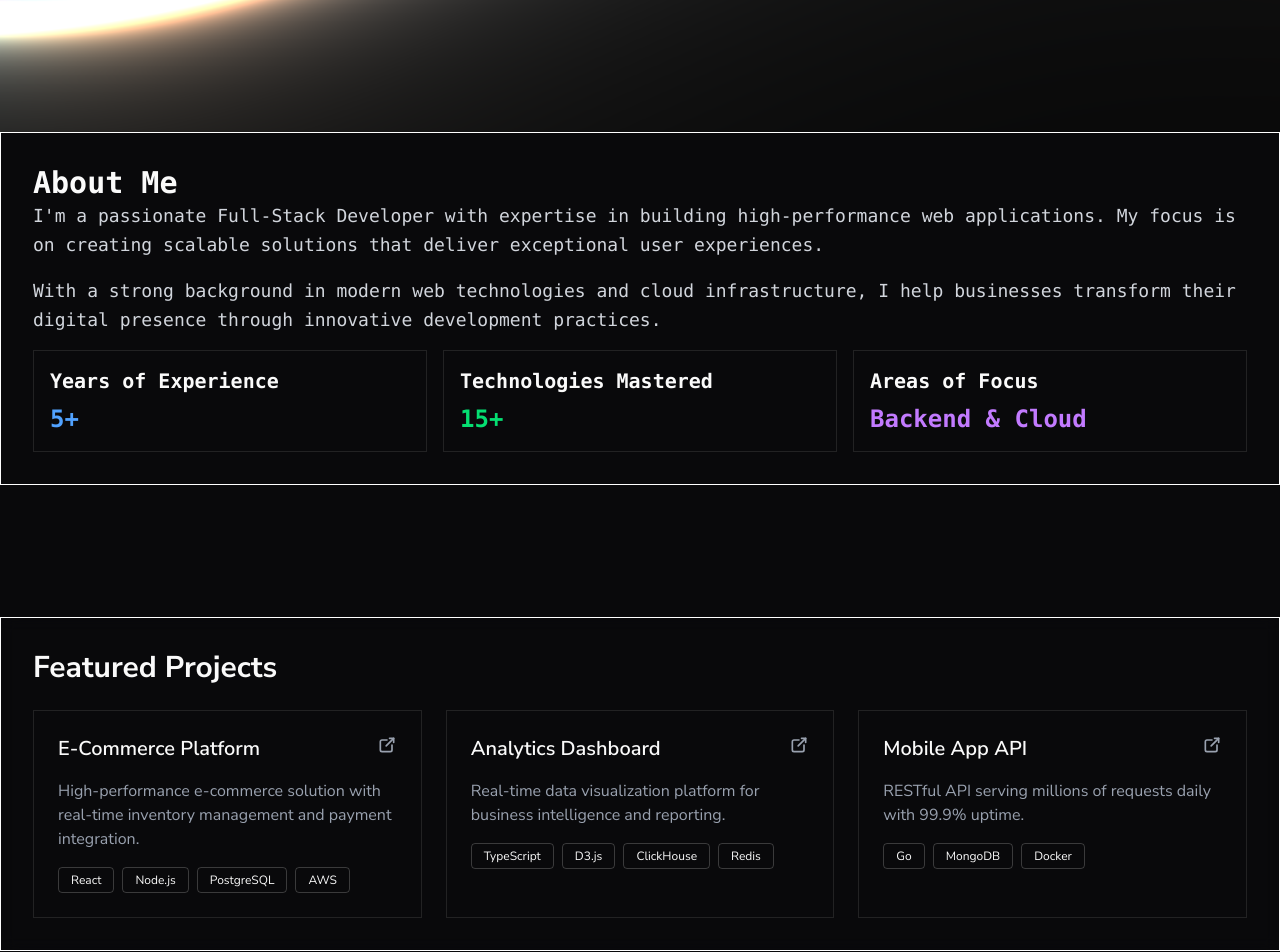
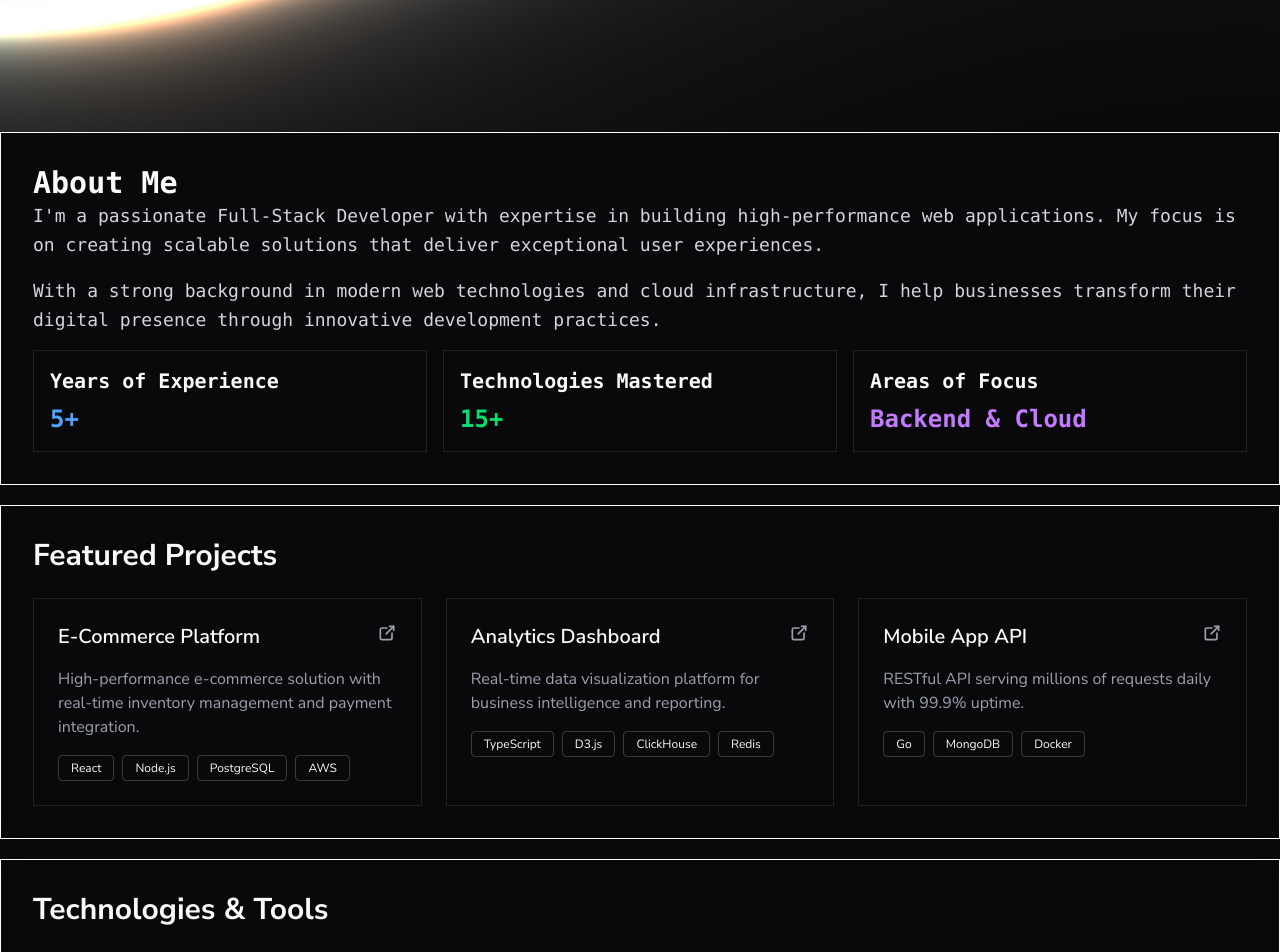
Before and after one commit to MiguelCVA/portfolio, a Next.js app: page /en in a window 1280 px wide. Shown: the part 520-1472 px from the top of the page. Built offline with nearby package versions, Linux system fonts and the light colour scheme.

Commit message:
fix: update Next.js version to 16.1.4 and adjust component layout in Home page

```diff
--- a/package.json
+++ b/package.json
@@ -13,7 +13,7 @@
     "@tabler/icons-react": "^3.36.0",
     "class-variance-authority": "^0.7.1",
     "clsx": "^2.1.1",
-    "next": "^16.0.10",
+    "next": "^16.1.4",
     "next-intl": "^4.6.0",
     "react": "19.2.1",
     "react-dom": "19.2.1",
--- a/src/app/[locale]/page.tsx
+++ b/src/app/[locale]/page.tsx
@@ -8,10 +8,12 @@ export default function Home() {
 	return (
 		<>
 			<Hero />
-			<About />
-			<Projects />
-			<Technologies />
-			<Contact />
+			<div className="-translate-y-25 space-y-5">
+				<About />
+				<Projects />
+				<Technologies />
+				<Contact />
+			</div>
 		</>
 	)
 }
--- a/src/components/sections/about.tsx
+++ b/src/components/sections/about.tsx
@@ -6,7 +6,7 @@ export const About = () => {
 	return (
 		<section
 			id="about"
-			className="mx-auto w-full max-w-7xl -translate-y-25 border border-white bg-background p-8 font-mono"
+			className="mx-auto w-full max-w-7xl border border-white bg-background p-8 font-mono"
 			aria-labelledby="about-title"
 		>
 			<h2 id="about-title" className="font-bold text-3xl">
```
Also changed, not shown: 1 other file (tests, documents, lock files or other folders).
